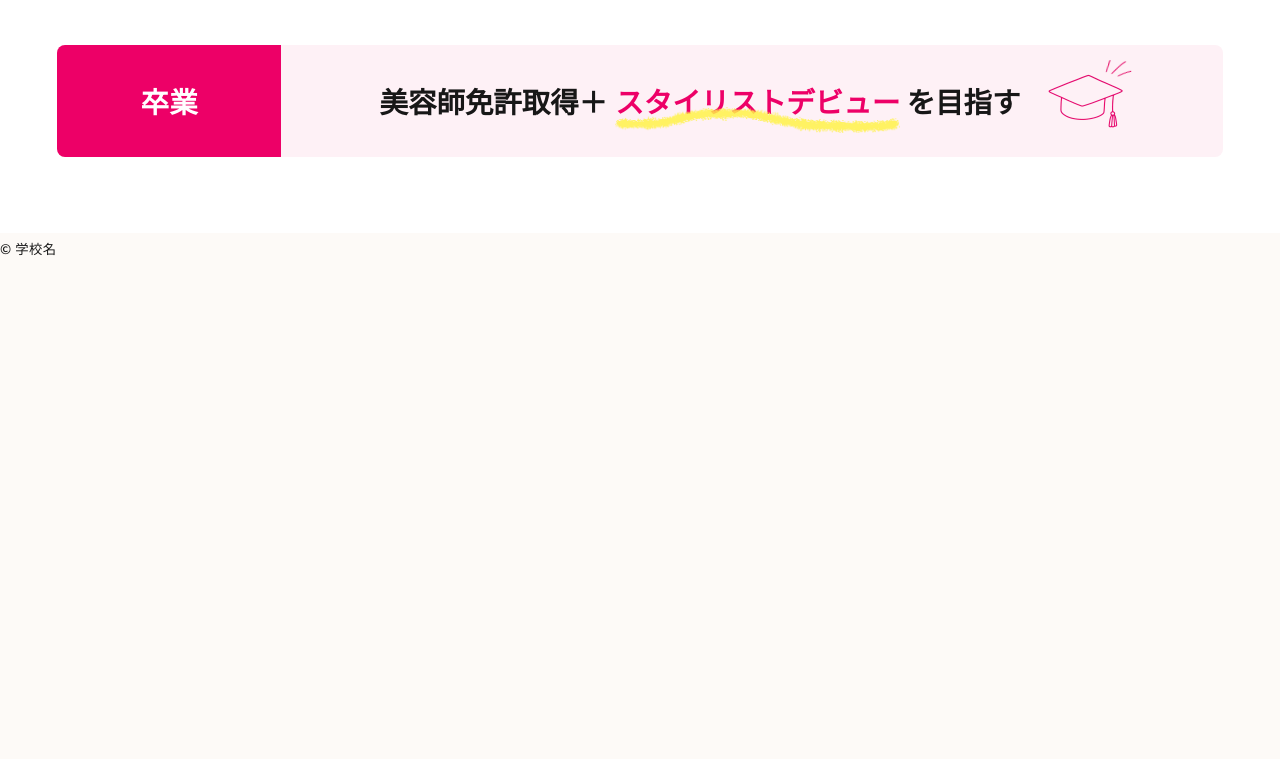
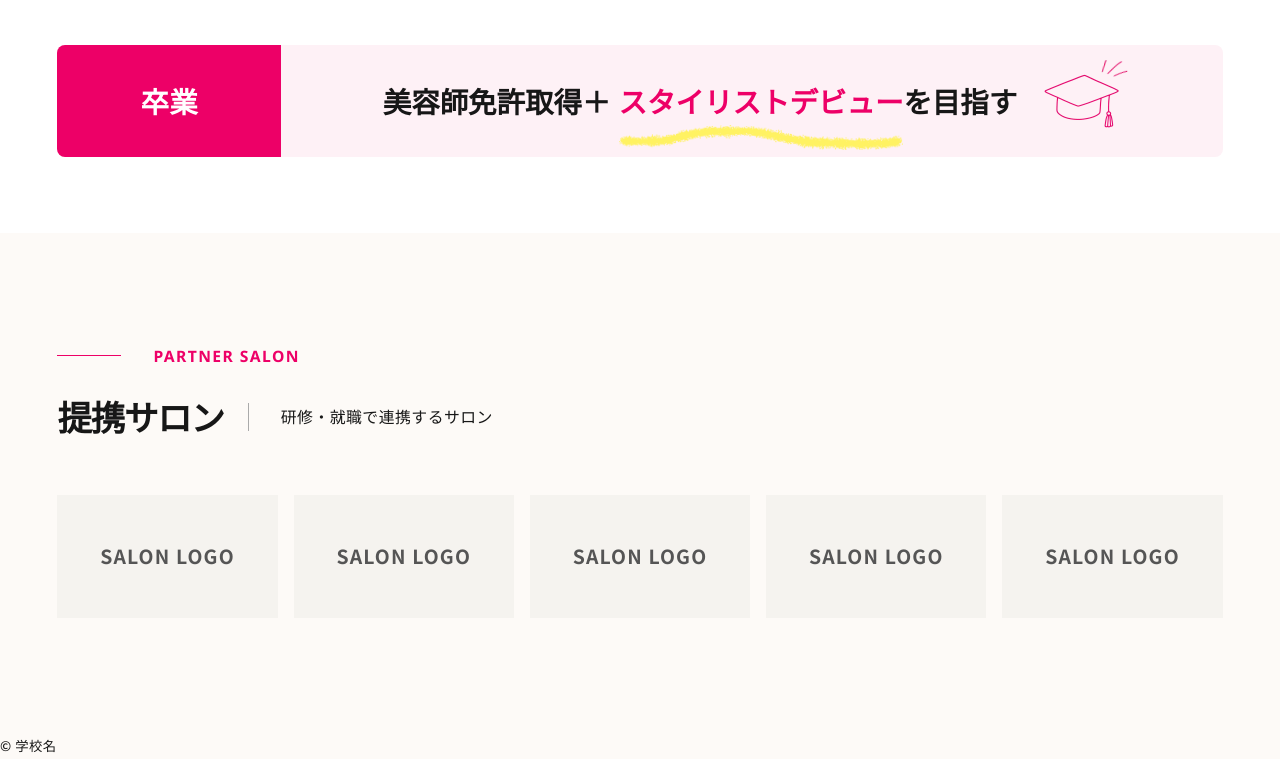
Before and after one commit to Yasai-Co-Ltd/hairstylist-school, a website built with Vite: page index.html in a window 1280 px wide. Shown: the part 4239-4998 px from the top of the page. Before the commit the page ends 4501 px from the top, so only its background shows below. Built offline with nearby package versions, Linux system fonts and the light colour scheme.

Commit message:
STEP 8: 提携サロン（partner-salon）を実装、roadmap の見出しとマーカーを修正

```diff
--- a/index.html
+++ b/index.html
@@ -570,22 +570,9 @@
         <div class="l-container">
           <header class="c-section-head">
             <p class="c-section-head__label">ROADMAP</p>
-            <h2 id="roadmap-heading" class="c-section-head__title">
-              <span class="u-nowrap">スタイリストデビュー</span>
-              <span class="u-nowrap">までの</span>
-              <span class="c-section-head__emphasis">
-                3年間
-                <img
-                  class="c-section-head__marker"
-                  src="/images/top/concept-marker.webp"
-                  alt=""
-                  width="360"
-                  height="120"
-                  loading="lazy"
-                  decoding="async"
-                />
-              </span>
-            </h2>
+            <!-- 語句間の空白を防ぐため、この見出しだけ隣接するタグの配置を保持する。 -->
+            <!-- prettier-ignore -->
+            <h2 id="roadmap-heading" class="c-section-head__title"><span class="u-nowrap">スタイリストデビュー</span><span class="u-nowrap">までの</span><span class="c-section-head__emphasis">3年間<img class="c-section-head__marker" src="/images/top/concept-marker.webp" alt="" width="360" height="120" loading="lazy" decoding="async" /></span></h2>
           </header>
           <ol class="p-top-roadmap__timeline" aria-label="1年目から3年目の学びの流れ">
             <li class="p-top-roadmap__year">
@@ -701,8 +688,40 @@
           </div>
         </div>
       </section>
+      <section class="p-top-partner-salon l-section" aria-labelledby="partner-salon-heading">
+        <div class="l-container">
+          <header class="c-section-head">
+            <p class="c-section-head__label">PARTNER SALON</p>
+            <div class="p-top-partner-salon__heading-row">
+              <h2
+                id="partner-salon-heading"
+                class="c-section-head__title p-top-partner-salon__title"
+              >
+                提携サロン
+              </h2>
+              <p class="p-top-partner-salon__description">研修・就職で連携するサロン</p>
+            </div>
+          </header>
+          <ul class="p-top-partner-salon__list" aria-label="提携サロンのロゴ（仮表示）">
+            <li class="p-top-partner-salon__item">
+              <span class="p-top-partner-salon__placeholder">SALON LOGO</span>
+            </li>
+            <li class="p-top-partner-salon__item">
+              <span class="p-top-partner-salon__placeholder">SALON LOGO</span>
+            </li>
+            <li class="p-top-partner-salon__item">
+              <span class="p-top-partner-salon__placeholder">SALON LOGO</span>
+            </li>
+            <li class="p-top-partner-salon__item">
+              <span class="p-top-partner-salon__placeholder">SALON LOGO</span>
+            </li>
+            <li class="p-top-partner-salon__item">
+              <span class="p-top-partner-salon__placeholder">SALON LOGO</span>
+            </li>
+          </ul>
+        </div>
+      </section>
       <!-- 各セクションは docs/CODING_PLAN.md の順に Cursor が実装する -->
-      <!-- STEP 8: 提携サロン（p-top-partner-salon） -->
       <!-- STEP 9: 学費・説明会（p-top-tuition-event） -->
       <!-- STEP 10: お知らせ（p-top-news） -->
     </main>
--- /dev/null
+++ b/src/scss/pages/top/_partner-salon.scss
@@ -0,0 +1,71 @@
+@use "../../foundation" as *;
+
+.p-top-partner-salon {
+  &__heading-row {
+    display: grid;
+    gap: space(4);
+    margin-top: space(5);
+  }
+
+  &__title {
+    margin-top: 0;
+    font-size: fluid(26, 36);
+    font-weight: 700;
+    line-height: 1.5;
+    letter-spacing: -0.035em;
+  }
+
+  &__description {
+    font-size: fluid(15, 16);
+    font-weight: 500;
+    line-height: 1.8;
+    letter-spacing: 0.03em;
+  }
+
+  &__list {
+    display: grid;
+    grid-template-columns: repeat(2, minmax(0, 1fr));
+    gap: space(4);
+    margin-top: fluid(32, 56);
+  }
+
+  &__item {
+    display: grid;
+    min-width: 0;
+    min-height: fluid(96, 128);
+    padding: space(3);
+    place-items: center;
+    background: color(surface);
+  }
+
+  &__placeholder {
+    font-size: fluid(16, 20);
+    font-weight: 700;
+    line-height: 1.8;
+    letter-spacing: 0.06em;
+    color: color(gray);
+  }
+
+  @include mq(md) {
+    &__heading-row {
+      display: flex;
+      gap: space(5);
+      align-items: center;
+    }
+
+    &__description {
+      padding-left: space(6);
+      border-left: 1px solid color(line);
+    }
+
+    &__list {
+      grid-template-columns: repeat(3, minmax(0, 1fr));
+    }
+  }
+
+  @include mq(lg) {
+    &__list {
+      grid-template-columns: repeat(5, minmax(0, 1fr));
+    }
+  }
+}
--- a/src/scss/pages/top/_roadmap.scss
+++ b/src/scss/pages/top/_roadmap.scss
@@ -132,6 +132,11 @@
   }
 
   &__graduation-result {
+    display: inline-flex;
+    flex-wrap: wrap;
+    gap: space(7) 0;
+    align-items: baseline;
+    justify-content: center;
     line-height: 1.5;
   }
 
@@ -144,7 +149,7 @@
 
   &__graduation-line {
     position: absolute;
-    bottom: -#{space(3)};
+    top: calc(100% + #{space(2)});
     left: 0;
     width: 100%;
     height: auto;
@@ -155,6 +160,7 @@
     position: relative;
     display: block;
     width: 64px;
+    margin-top: space(4);
   }
 
   &__cap {
@@ -227,13 +233,10 @@
       line-height: 1.1;
     }
 
-    &__graduation-line {
-      bottom: -#{space(4)};
-    }
-
     &__graduation-art {
       flex-shrink: 0;
       width: 80px;
+      margin-top: 0;
       margin-left: space(4);
     }
 
--- a/src/scss/style.scss
+++ b/src/scss/style.scss
@@ -27,6 +27,7 @@
 @use "pages/top/concept";
 @use "pages/top/feature";
 @use "pages/top/roadmap";
+@use "pages/top/partner-salon";
 
 // Utility
 @use "utility/utility";
```
Also changed, not shown: docs/PROGRESS.md (+11 -2 lines).
